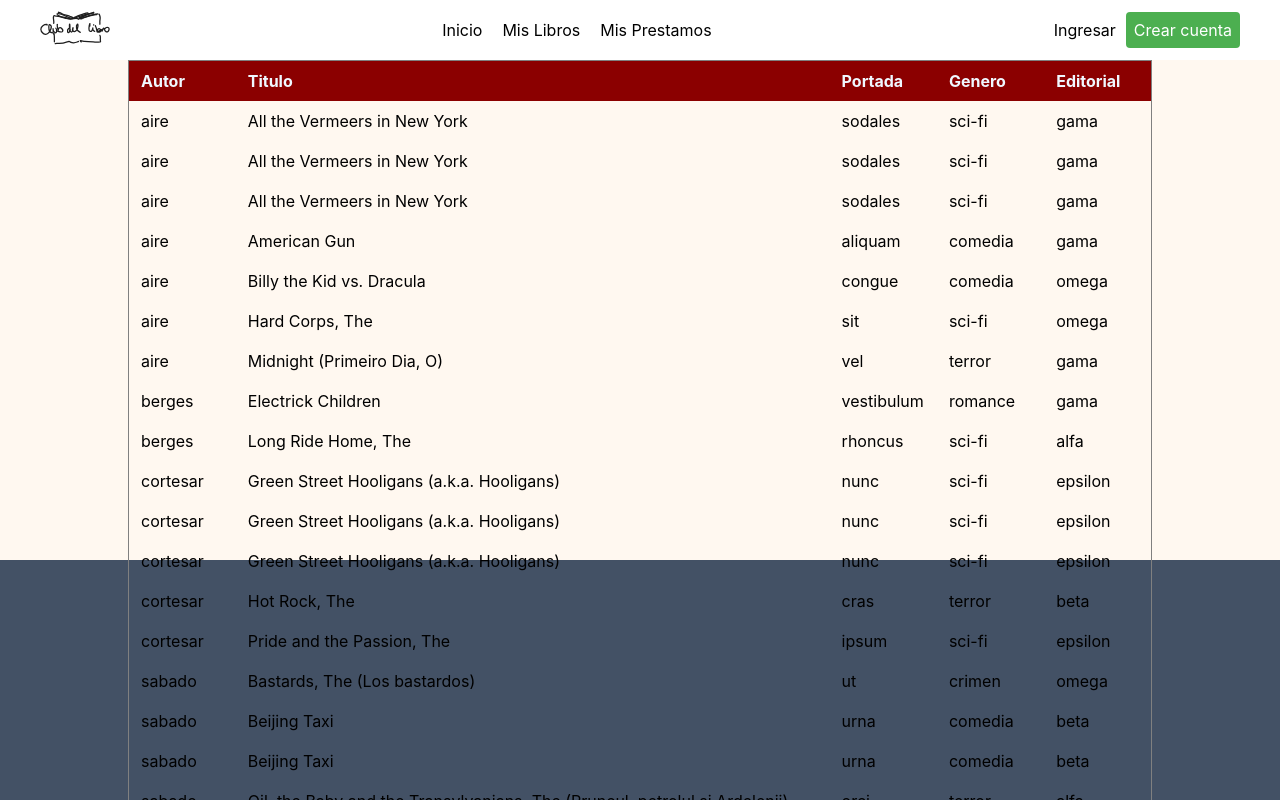
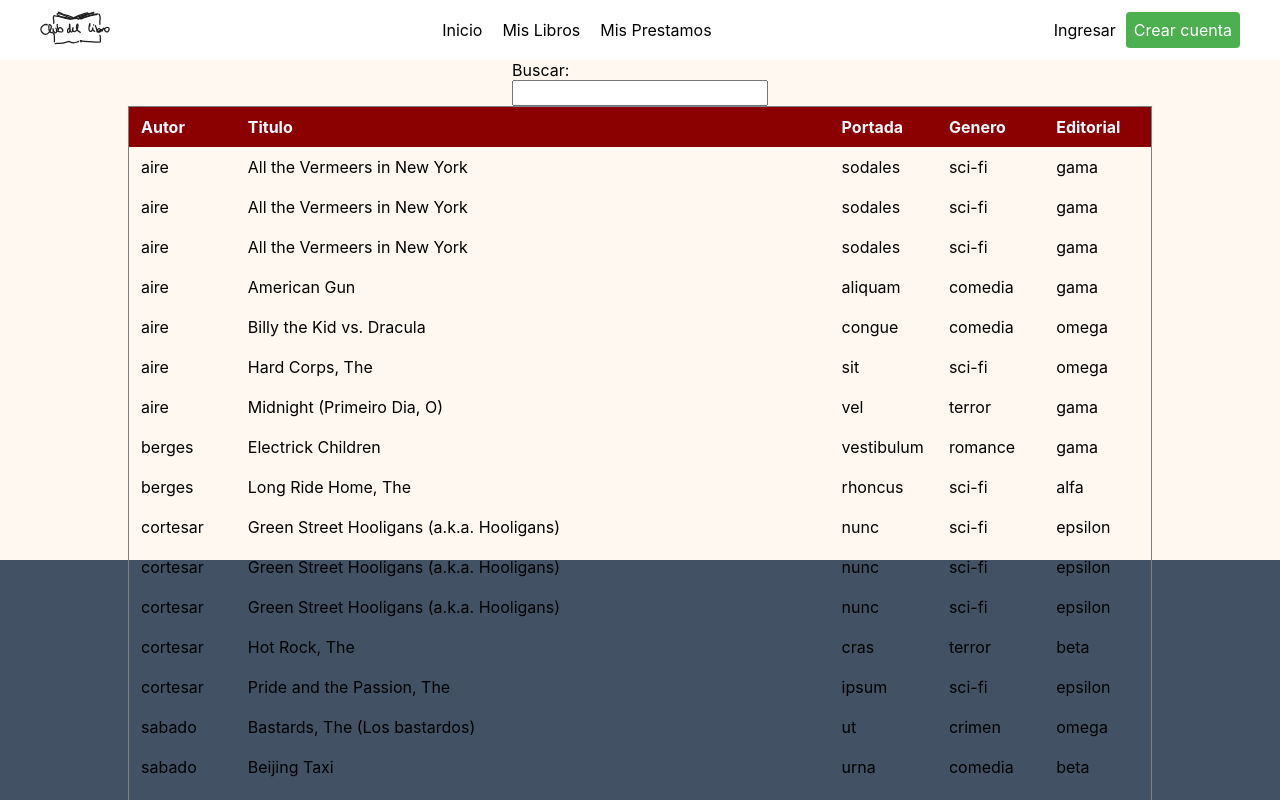
Before and after one commit to bacarvalho/tp2-GRUPO-05-front, a React (Create React App) app: page / in a window 1280 px wide. Shown: the top 800 px of the page. Built offline with nearby package versions, Linux system fonts and the light colour scheme.

Commit message:
Added Global Filter

```diff
--- /dev/null
+++ b/src/components/Table/GlobalFilter.js
@@ -0,0 +1,10 @@
+import React from 'react';
+
+export const GlobalFilter = ({ filter, setFilter}) => {
+    return (
+        <div id='global-filter'>
+            Buscar: {' '}
+            <input value = {filter || ''} onChange={ e => setFilter (e.target.value) } />
+        </div>
+    )
+}
--- a/src/components/Table/index.js
+++ b/src/components/Table/index.js
@@ -1,13 +1,14 @@
 import React, { useMemo } from 'react'
-import { useTable, useSortBy } from 'react-table'
+import { useTable, useSortBy, useGlobalFilter } from 'react-table'
 import MOCK_DATA from './sampledata.json'
 import { COLUMNS } from './columns'
+import { GlobalFilter } from './GlobalFilter'
 import './styles.desktop.css'
 
-export default function Table (apidata) {
-    const someData = {apidata}
+export default function Table(apidata) {
+	const someData = { apidata }
 	console.log(someData);
-    const columns = useMemo (() => COLUMNS, []);
+	const columns = useMemo(() => COLUMNS, []);
 	const data = useMemo(() => MOCK_DATA, []);
 
 	const {
@@ -15,16 +16,23 @@ export default function Table (apidata) {
 		getTableBodyProps,
 		headerGroups,
 		rows,
-        prepareRow} =
+		prepareRow,
+		state,
+		setGlobalFilter,
+		} =
 		useTable({
 			columns,
 			data
 		},
+			useGlobalFilter,
 			useSortBy
 		);
 
+		const {globalFilter} = state;
+
 	return (
 		<div className='table-container'>
+			<GlobalFilter filter={globalFilter} setFilter={setGlobalFilter} />
 			<table {...getTableProps()}>
 				<thead>
 					{headerGroups.map((headerGroup) => (
@@ -34,7 +42,7 @@ export default function Table (apidata) {
 									<th {...column.getHeaderProps(column.getSortByToggleProps())}>
 										{column.render('Header')}
 										<span>
-                                        {column.isSorted ?  (column.isSortedDesc ? ' 🔽' : ' 🔼') : ''}
+											{column.isSorted ? (column.isSortedDesc ? ' 🔽' : ' 🔼') : ''}
 										</span>
 									</th>
 								))
@@ -42,9 +50,7 @@ export default function Table (apidata) {
 						</tr>
 					))
 					}
-
 				</thead>
-
 				<tbody {...getTableBodyProps()}>
 					{
 						rows.map(row => {
@@ -52,7 +58,7 @@ export default function Table (apidata) {
 							return (
 								<tr {...row.getRowProps()}>
 									{
-                                row.cells.map(cell=> {
+										row.cells.map(cell => {
 											return <td {...cell.getCellProps()}>{cell.render('Cell')}</td>
 										})
 									}
--- a/src/components/Table/styles.desktop.css
+++ b/src/components/Table/styles.desktop.css
@@ -1,6 +1,14 @@
-.table-container{
+.table-container {
     display:flex;
+    flex-wrap: wrap;
     justify-content: center;
+    align-content: flex-end;
+}
+
+.filter-container{
+    display:flex;
+    justify-content:center;
+    max-height: 100px;
 }
 
 table{
@@ -28,3 +36,12 @@ tr{
 }
 
 table tr:hover {background-color: #ddd;}
+
+#global-filter {
+    max-height: 50px;
+    min-width: 80%;
+    display:flex;
+    flex-wrap: wrap;
+    flex-direction: column;
+    align-content: center;
+}
```
Lines whose indentation alone changed are shown as unchanged.
